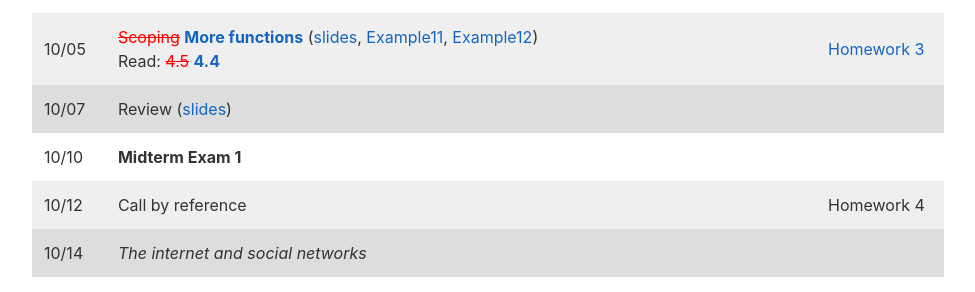
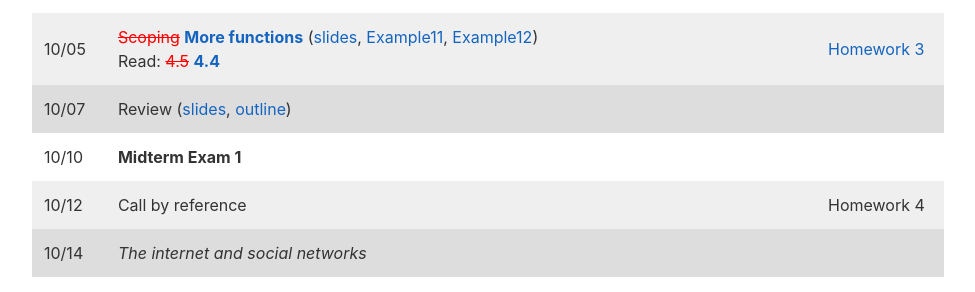
Before and after one commit to jacksonjw12/mbannister.github.io, a Jekyll site: the page built from _teaching/10-f16/index.md, in a window 1280 px wide and 900 px high, scrolled down 3637 px. Shown: the part 161-453 px from the top of the window, without its empty margins (152-1127 px from the left). Built offline with Jekyll 4.4.1, drawn with Linux system fonts in a browser that asks for light colours.

Commit message:
Update review stuff

```diff
--- a/_teaching/10-f16/index.md
+++ b/_teaching/10-f16/index.md
@@ -120,7 +120,7 @@ All exams will be closed-note, closed-book, closed-computer, closed-calculator a
 09/30 | Problem solving with C++ ([slides](Slides/Lecture06.pdf), [Problem 01](//github.com/mbannister/mbannister.github.io/blob/master/_teaching/10-f16/Code/Problem01.cpp), [Problem 02](//github.com/mbannister/mbannister.github.io/blob/master/_teaching/10-f16/Code/Problem02.cpp), [Problem 03](//github.com/mbannister/mbannister.github.io/blob/master/_teaching/10-f16/Code/Problem03.cpp), [Problem 04](//github.com/mbannister/mbannister.github.io/blob/master/_teaching/10-f16/Code/Problem04.cpp)) ) <br/> Read: 4.1|
 10/03 | Functions ([slides](Slides/Lecture07.pdf), [Example08](//github.com/mbannister/mbannister.github.io/blob/master/_teaching/10-f16/Code/Example08.cpp), [Example09](//github.com/mbannister/mbannister.github.io/blob/master/_teaching/10-f16/Code/Example09.cpp), [Example10](//github.com/mbannister/mbannister.github.io/blob/master/_teaching/10-f16/Code/Example10.cpp)) <br/> Read: 4.2, 4.3 | <!-- Week 3; Lab: Loops -->
 10/05 | <del>Scoping</del> <ins>More functions</ins> ([slides](Slides/Lecture08.pdf), [Example11](//github.com/mbannister/mbannister.github.io/blob/master/_teaching/10-f16/Code/Example11.cpp), [Example12](//github.com/mbannister/mbannister.github.io/blob/master/_teaching/10-f16/Code/Example12.cpp)) <br/> Read: <del>4.5</del> <ins>4.4</ins> | [Homework 3](Homework/Homework03.html)
-10/07 | Review ([slides](Slides/Lecture09.pdf))|
+10/07 | Review ([slides](Slides/Lecture09.pdf), [outline](Slides/midterm1.pdf))|
 10/10 | __Midterm Exam 1__ | <!-- Week 4; Lab: Functions -->
 10/12 | Call by reference | Homework 4
 10/14 | _The internet and social networks_ | <!-- Last day to drop without W -->
```
Also changed, not shown: 3 other files.
